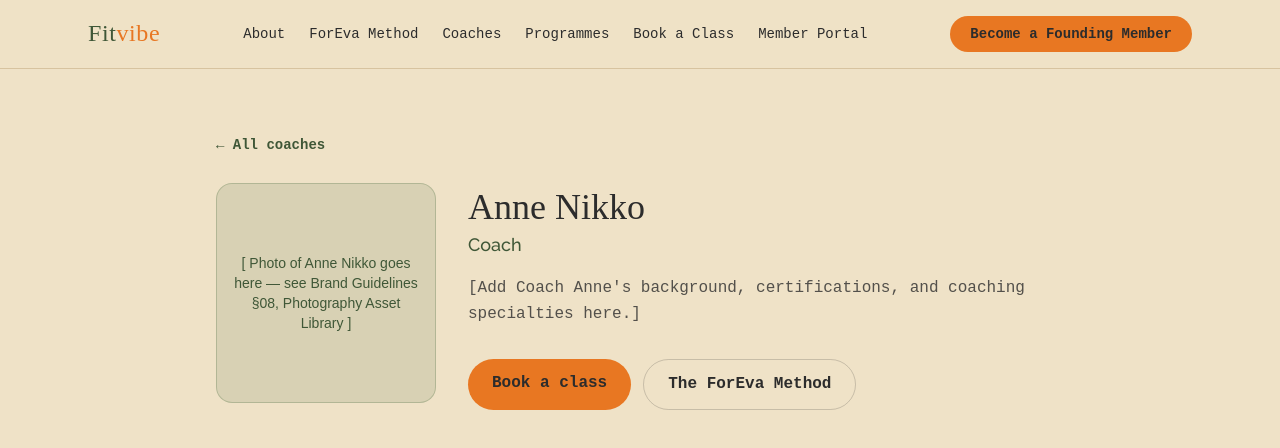
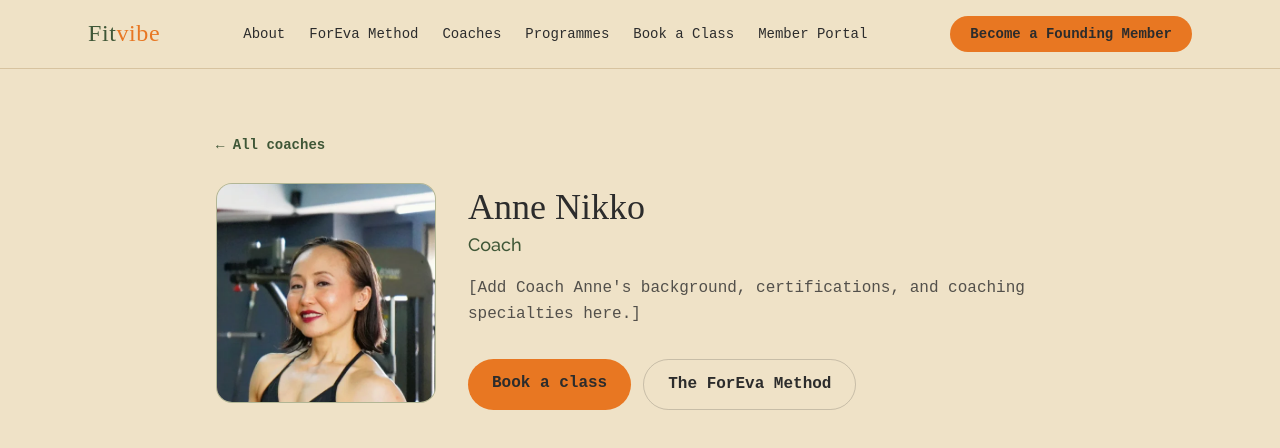
Before and after one commit to ethanRjoseph14/fitvibe-system, a Next.js app: page /coaches/anne-nikko in a window 1280 px wide. Shown: the top 448 px of the page. Built offline with nearby package versions, Linux system fonts and the light colour scheme; a web font is replaced by a local one.

Commit message:
Add image support for coach profiles

```diff
--- a/app/coaches/[slug]/page.tsx
+++ b/app/coaches/[slug]/page.tsx
@@ -1,3 +1,4 @@
+import Image from "next/image";
 import Link from "next/link";
 import { notFound } from "next/navigation";
 import NavBar from "@/components/NavBar";
@@ -25,9 +26,21 @@ export default async function CoachDetailPage({
         </Link>
 
         <div className="mt-6 grid sm:grid-cols-[220px_1fr] gap-8 items-start">
-          <div className="font-caption w-full aspect-square rounded-2xl bg-sage/20 border border-sage/40 flex items-center justify-center text-center text-evergreen text-sm p-4">
-            [ Photo of {coach.name} goes here — see Brand Guidelines §08, Photography Asset
-            Library ]
+          <div className="relative w-full aspect-square rounded-2xl overflow-hidden bg-sage/20 border border-sage/40 flex items-center justify-center text-center text-evergreen text-sm p-4">
+            {coach.photo ? (
+              <Image
+                src={coach.photo}
+                alt={coach.name}
+                fill
+                sizes="220px"
+                className="object-cover"
+              />
+            ) : (
+              <span className="font-caption">
+                [ Photo of {coach.name} goes here — see Brand Guidelines §08, Photography
+                Asset Library ]
+              </span>
+            )}
           </div>
 
           <div>
```
